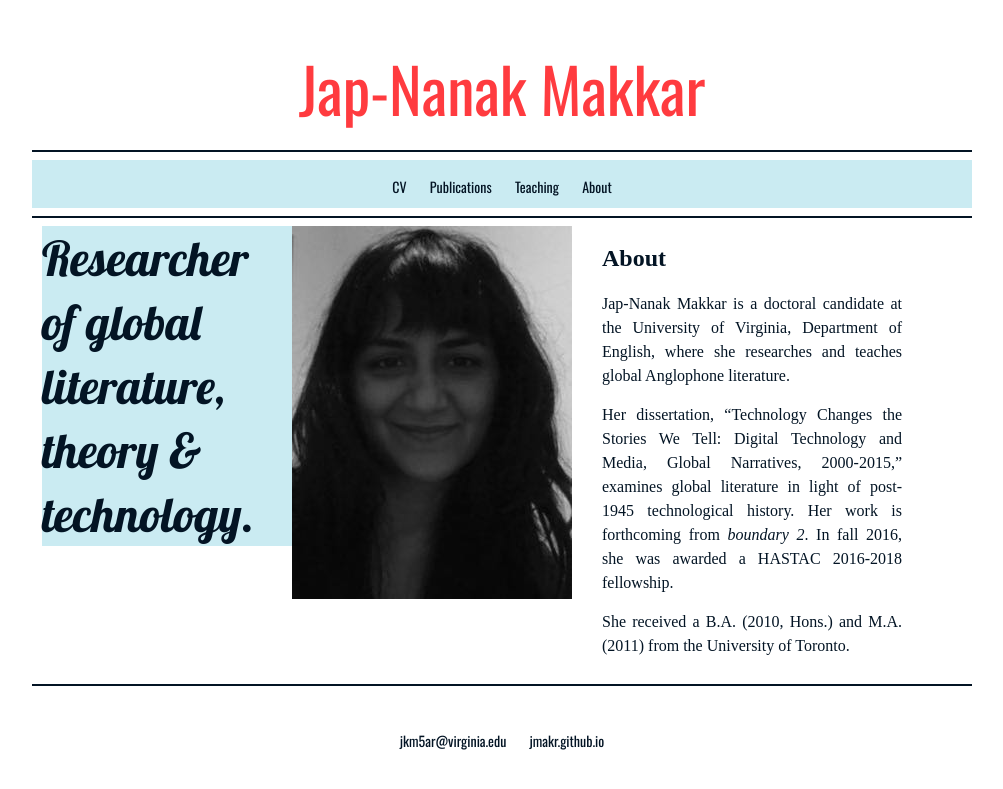
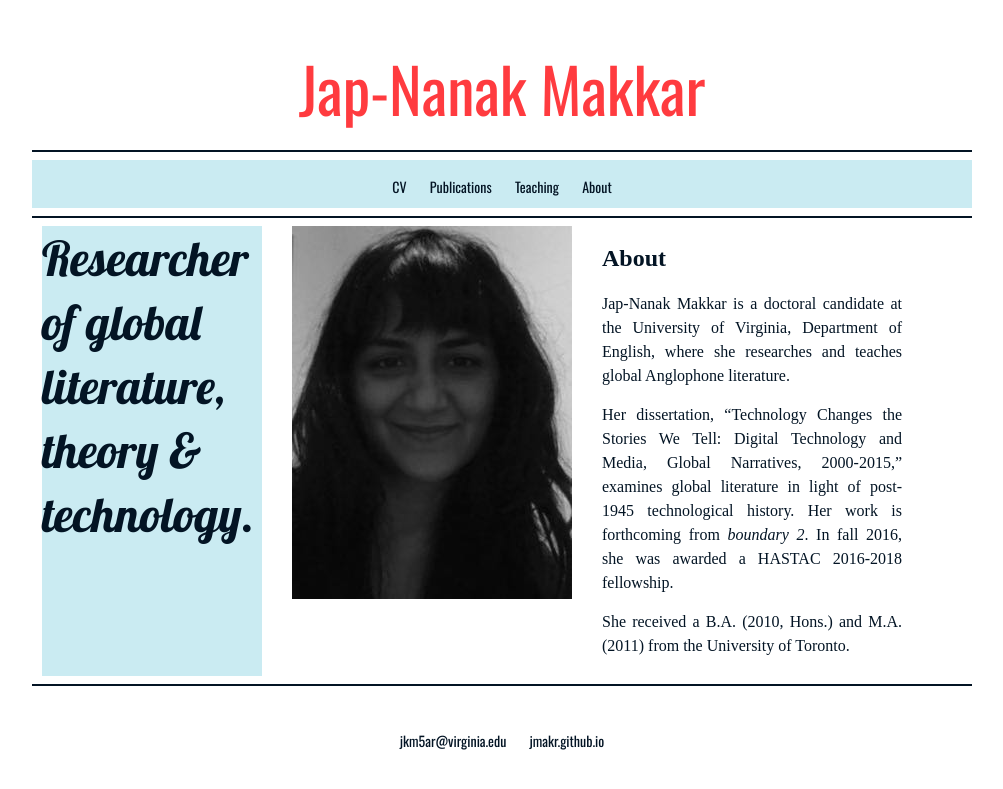
Before and after one commit to jmakr/jmakr.github.io, a Jekyll site: the page built from index.html, in a window 1280 px wide. Shown: the top 789 px of the page, without its empty margins (138-1141 px from the left). Built offline with Jekyll 4.4.1, drawn with Linux system fonts in a browser that asks for light colours; some web fonts are replaced.

Commit message:
Update main.css

```diff
--- a/css/main.css
+++ b/css/main.css
@@ -219,6 +219,7 @@ p2 {
 
 .p3box{
 height:450px;
+background-color: #caebf2; /* lightblue */
 }
 
 p3 {
@@ -227,7 +228,7 @@ p3 {
     font-weight: 400;
     font-size: 48px;
     line-height: 64px;
-    background-color: #caebf2; /* lightblue */
+
 	color:  #031424; /* ultramarine */
     text-align:left;
 
```
